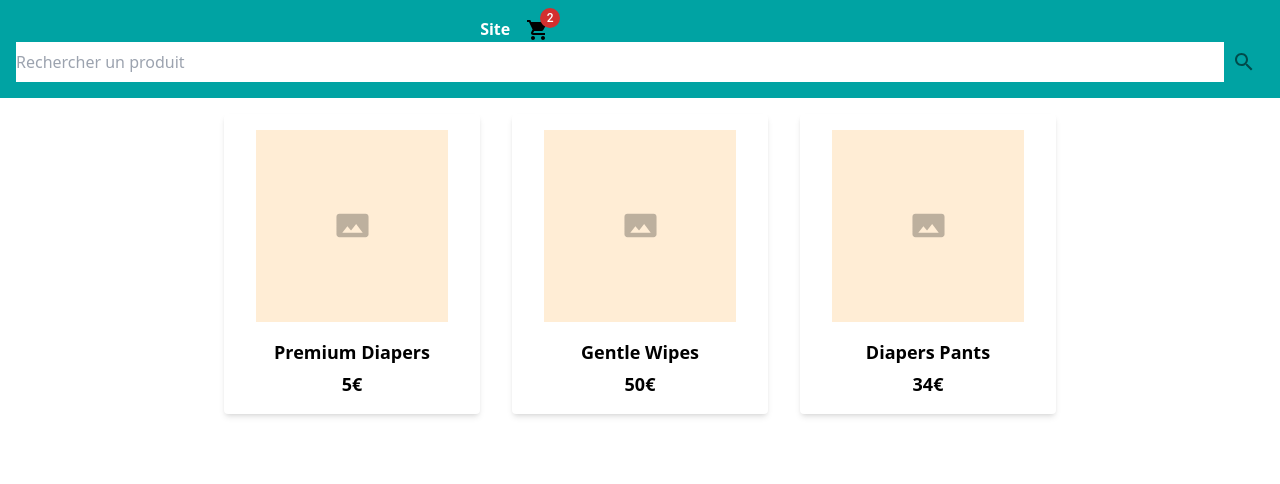
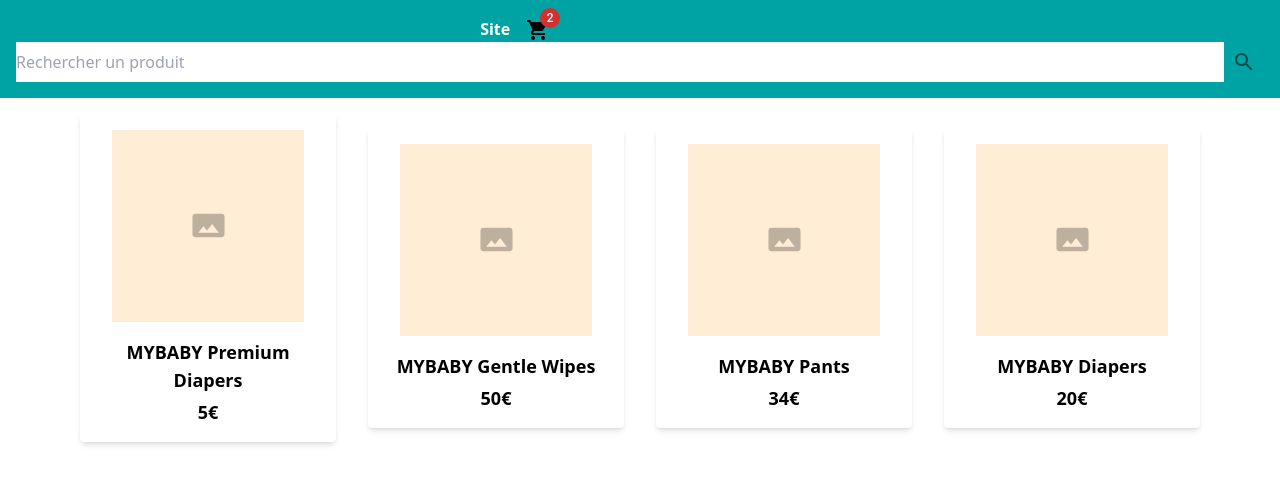
Before and after one commit to Fatou-hub/vite-front-ecommerce, a React (Vite) app: page / in a window 1280 px wide. Shown: the top 484 px of the page. Built offline with nearby package versions, Linux system fonts and the light colour scheme.

Commit message:
refactor(state-product): matching of product and display on URL

```diff
--- a/src/App.tsx
+++ b/src/App.tsx
@@ -1,40 +1,75 @@
-import { useState, ReactElement } from "react";
+import { useState, ReactElement, useEffect } from "react";
 import type { ProductItemData } from "./features/product/list-products/types";
 import Header from "./common/layout/Header";
 import Product from "./features/product/display-product/ui/Product/Product";
 import type { ProductData } from "./features/product/display-product/types";
 import { CartProductItemData } from "./features/cart/list-cart-products/types";
 import CartProductList from "./features/cart/list-cart-products/ui/CartProductList";
-import { Routes, Route } from "react-router-dom";
+import { Routes, Route, useMatch } from "react-router-dom";
 import ProductList from "./features/product/list-products/ui/ProductList";
 
 
 
 function App(): ReactElement {
+  const productToDisplay: Record<string, ProductData> = {
+    '1':{
+      name: "MYBABY Premium Diapers",
+      picture: "",
+      price: 5,
+      description:"These diapers are made for babies from 12 to 28 months. It offers soft and toxic free components for the safety of your baby butt. Our MYBABY diapers respects the sensitiveness of a baby skin especially the down area after doing the duty. Yes there are NO : WITHOUT LOTION, PERFUME, PETROLATUM; TCF cellulose pulp from responsibly managed FSC® certified forests and other controlled sources; Backsheet sails maintenance and acquisition-receiver",
+    },
+    '2':{
+      name: 'MYBABY Gentle wipes',
+      picture: '',
+      price: 2,
+      description:"It is made for newborns, babies, and toddlers, Fragrance Free, Hypoallergenic, Safe for sensitive skin ",
+    },
+    '3':{
+      name: 'MYBABY Pants',
+      picture: '',
+      price: 10,
+      description:"    Up to 100% leakproof protection with Dual Leak-Guard Barriers 360 stretchy waistband, Soft and comfy, underwear like fit, Dermatologically tested and hypoallergenic",
+    },
+    '4':{
+      name: 'MYBABY Diapers',
+      picture: '',
+      price: 10,
+      description:"    Up to 100% leakproof protection with Dual Leak-Guard Barriers 360 stretchy waistband, Soft and comfy, underwear like fit, Dermatologically tested and hypoallergenic",
+    },
+  }
 
   const allProducts : ProductItemData[] = [
     {
       id: '1',
-      name: 'Premium Diapers',
+      name: ' MYBABY Premium Diapers',
       picture: '',
       price: 5,
     },
     {
       id: '2',
-      name: 'Gentle Wipes',
+      name: 'MYBABY Gentle Wipes',
       picture: '',
       price: 50,
     },
     {
       id: '3',
-      name: 'Diapers Pants',
+      name: 'MYBABY Pants',
       picture: '',
       price: 34,
+    },
+    {
+      id: '4',
+      name: 'MYBABY Diapers',
+      picture: '',
+      price: 20,
     },
   ]
 
   const [products, setProducts] = useState<ProductItemData[]>(allProducts);
 
+  const [product, setProduct] = useState<ProductData>(productToDisplay['1']);
+
+  const matchProductPage = useMatch('/product/:id');
 
   const onSubmit = (search: string): void => {
     const filteredProducts = allProducts.filter((product)=>
@@ -45,16 +80,6 @@ function App(): ReactElement {
   };
 
   const cartCount = 2;
-
-
-
-
-  const product: ProductData = {
-    name: "MYBABY Diapers",
-    picture: "",
-    price: 4,
-    description: "These diapers are made for babies from 0 to 6 months. It offers soft and toxic free components for the safety of your baby butt. Our MYBABY diapers respects the sensitiveness of a baby skin especially the down area after doing the duty. Yes there are NO : WITHOUT LOTION, PERFUME, PETROLATUM; TCF cellulose pulp from responsibly managed FSC® certified forests and other controlled sources; Backsheet sails maintenance and acquisition-receiver",
-  }
 
   const addToCart = (): void => {
     console.log('Add to cart');
@@ -85,6 +110,19 @@ function App(): ReactElement {
     console.log('Remove from cart');
   }
 
+const changeURL = (productId: string): void =>{
+  setProduct(productToDisplay[productId]);
+}
+
+  useEffect(()=>{
+    const ProductIdInURL = matchProductPage?.params.id;
+
+    if(ProductIdInURL){
+      changeURL(ProductIdInURL);
+    }
+  }, [matchProductPage]);
+
+
   return (
     <>
       <Header onSubmit={onSubmit} cartCount={cartCount} />
--- a/src/features/product/list-products/ui/ProductList/ProductList.tsx
+++ b/src/features/product/list-products/ui/ProductList/ProductList.tsx
@@ -1,10 +1,10 @@
 import type { ReactElement } from "react";
-import { ProducItemData } from "../../types";
+import { ProductItemData } from "../../types";
 import ProductItem from "../ProductItem";
 import { Link } from "react-router-dom";
 
 type Props = {
-    products: ProducItemData[];
+    products: ProductItemData[];
 }
 
 const ProductList = ({ products }: Props): ReactElement => {
```
